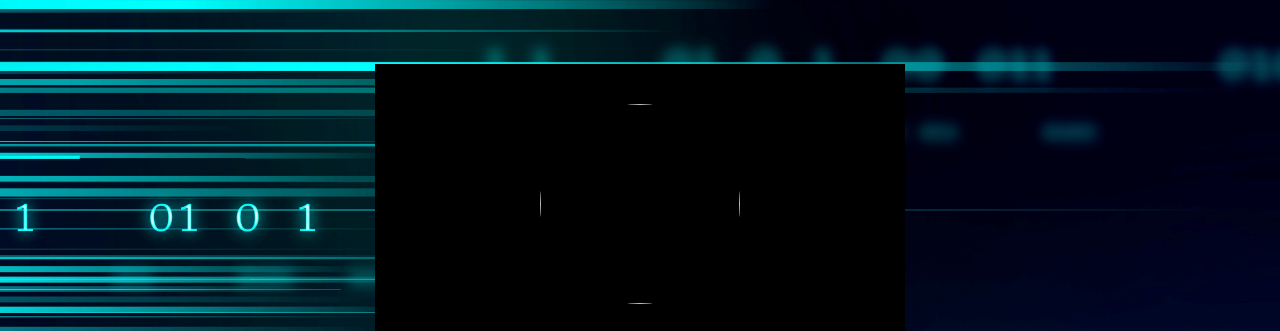
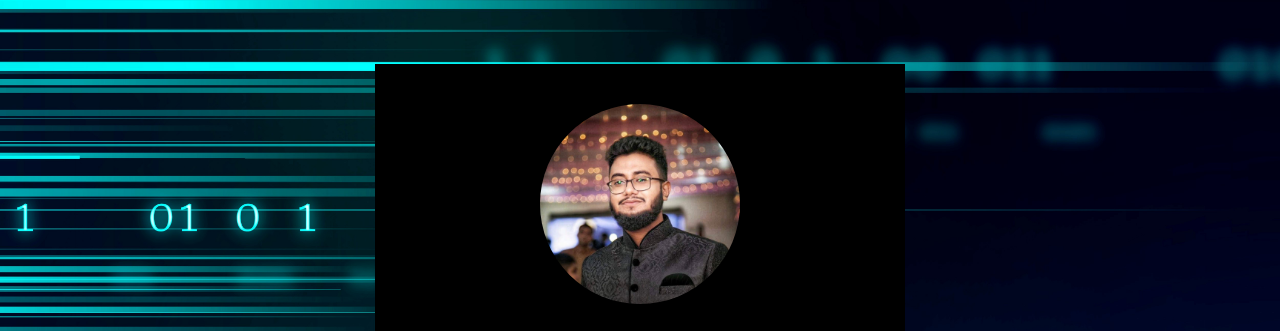
Before and after one commit to quaziruhin/quazi-ruhin.com, a plain HTML site: page index.html in a window 1280 px wide. Shown: the top 331 px of the page. Drawn offline with Linux system fonts and the light colour scheme.

Commit message:
Add files via upload

```diff
--- a/index.html
+++ b/index.html
@@ -8,7 +8,7 @@
   </head>
   <body>
 <div class="box">
-  <img src="C:\Users\USER\Downloads\im.jpg" alt="" class="box-img">
+  <img src="im.jpg" alt="" class="box-img">
   <h1>
 Quazi Munzur E Ellahi Ruhin</h1>
 <h5>
```
Also changed, not shown: im.jpg (added).
